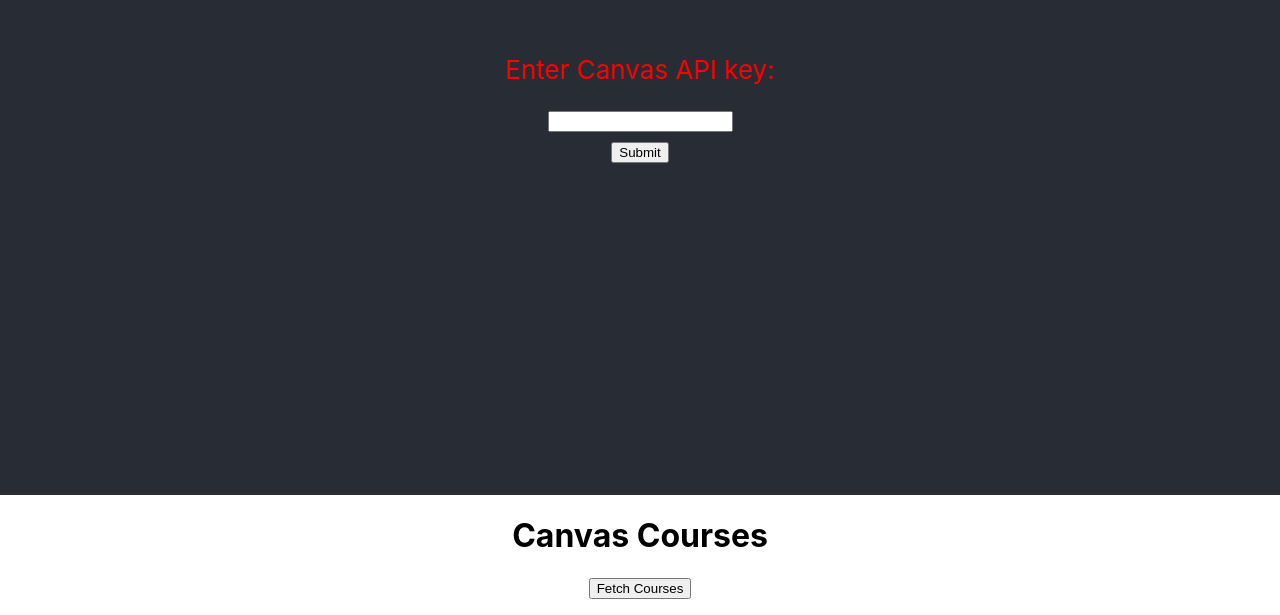
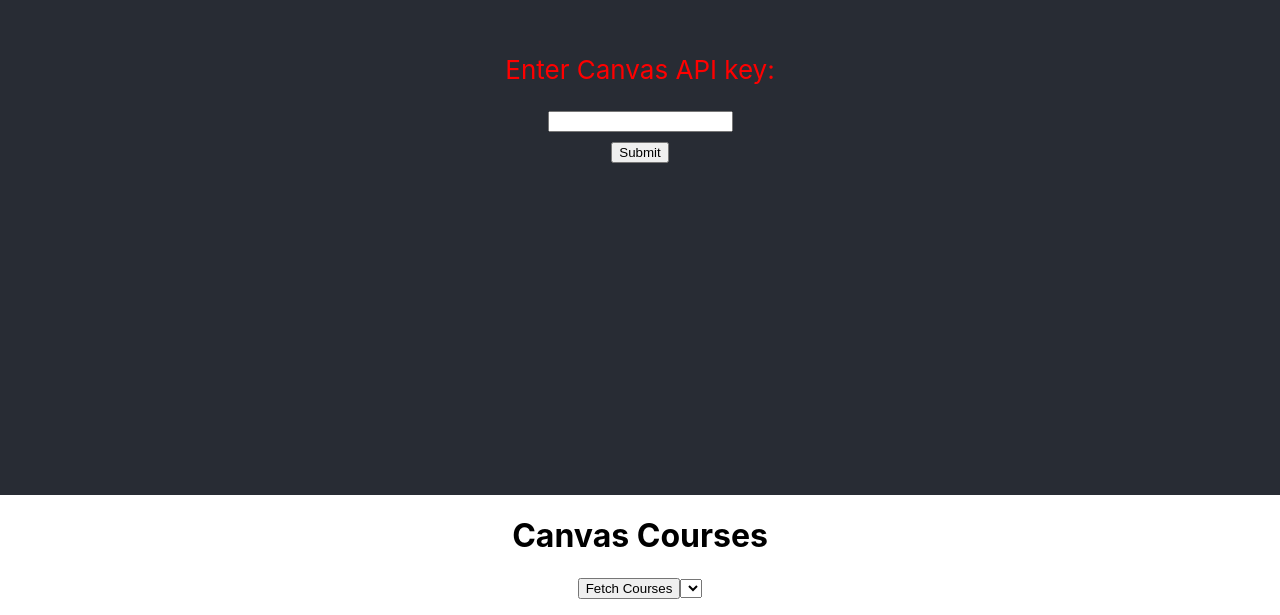
Before and after one commit to MaximilianMeiler/ShellHacks2023, a React (Create React App) app: page / in a window 1280 px wide. Shown: the part 305-920 px from the top of the page. Built offline with nearby package versions, Linux system fonts and the light colour scheme.

Commit message:
added course dropdown to app.js

```diff
--- a/src/App.js
+++ b/src/App.js
@@ -15,6 +15,7 @@
 
   const [courses, setCourses] = useState([]);
   const [loading, setLoading] = useState(false);
+  const [courseId, setCourseId] = useState(-1);
 
   const fetchCourses = async () => {
     setLoading(true);
@@ -27,8 +28,8 @@
       console.error('Error fetching data:', error);
     }
     setLoading(false);
+    console.log(courses);
   };
-
 
   return (
     <div className="App">
@@ -50,6 +51,13 @@
 
         {loading ? <p>Loading...</p> : <></>}
 
+        <select onChange={(e) => console.log(e.target.selectedIndex)}>
+          {courses.map((course) => (
+            <option>{course.name}</option>
+          ))}
+        </select>
+
+
         <ul>
           {courses.map((course, index) => (
             <li key={index}>
```
